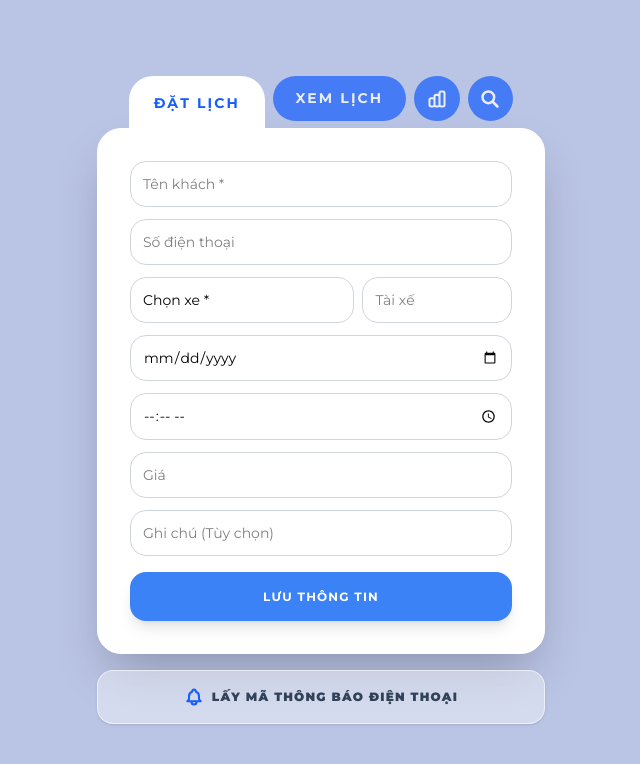
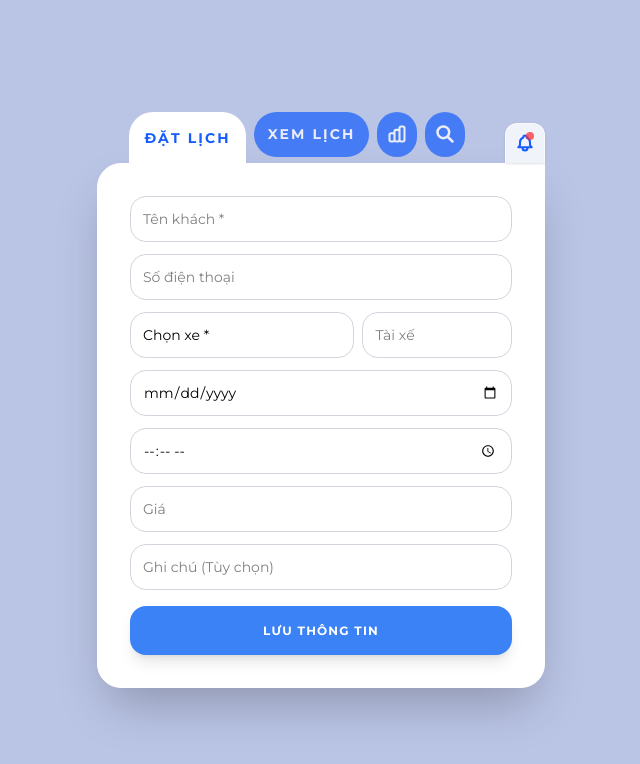
Before and after one commit to thanhhung0600/thuexe, a Next.js app: page / in a window 1280 px wide. Shown: the top 764 px of the page, without its empty margins (319-959 px from the left). Built offline with nearby package versions, Linux system fonts and the light colour scheme.

Commit message:
giao diện lần 2 1

```diff
--- a/src/app/page.js
+++ b/src/app/page.js
@@ -135,11 +135,32 @@ export default function Home() {
       <ToastContainer toasts={toasts} />
 
       <div className="w-full max-w-md relative">
-        <div className="relative z-10 -mb-[1px]">
-          <NavigationTabs activeTab={activeTab} setActiveTab={setActiveTab} />
+
+        {/* --- ĐÃ SỬA: Xếp Tabs và Nút Chuông lên cùng 1 dòng --- */}
+        <div className="relative z-10 -mb-[1px] flex items-end justify-between gap-2">
+
+          {/* Khu vực Tabs chiếm phần lớn chiều rộng */}
+          <div className="flex-1 overflow-x-auto no-scrollbar">
+            <NavigationTabs activeTab={activeTab} setActiveTab={setActiveTab} />
+          </div>
+
+          {/* Nút Chuông Thông Báo được thiết kế lại thành hình vuông bo góc nằm bên phải */}
+          <button
+            onClick={handleEnableNotification}
+            className="mb-[1px] h-10 w-10 shrink-0 bg-white/80 backdrop-blur-md shadow-sm border-t border-l border-r border-white/60 rounded-t-xl text-blue-600 hover:text-blue-800 hover:bg-white active:scale-95 transition-all flex items-center justify-center relative group"
+            title="Đăng ký nhận thông báo"
+          >
+            <svg className="w-5 h-5" fill="none" stroke="currentColor" viewBox="0 0 24 24">
+              <path strokeLinecap="round" strokeLinejoin="round" strokeWidth="2.5" d="M15 17h5l-1.405-1.405A2.032 2.032 0 0118 14.158V11a6.002 6.002 0 00-4-5.659V5a2 2 0 10-4 0v.341C7.67 6.165 6 8.388 6 11v3.159c0 .538-.214 1.055-.595 1.436L4 17h5m6 0v1a3 3 0 11-6 0v-1m6 0H9" />
+            </svg>
+
+            {/* Hiệu ứng chấm đỏ thông báo nhỏ góc trên */}
+            <span className="absolute top-2 right-2.5 w-2 h-2 bg-red-500 rounded-full animate-pulse"></span>
+          </button>
         </div>
+        {/* ---------------------------------------------------- */}
 
-        <div className="bg-white shadow-2xl p-6 sm:p-8 border border-white rounded-[1.5rem] relative z-0 transition-all duration-500 overflow-hidden">
+        <div className="bg-white shadow-2xl p-6 sm:p-8 border border-white rounded-b-[1.5rem] rounded-tl-[1.5rem] relative z-0 transition-all duration-500 overflow-hidden">
           {activeTab === "dat-lich" && (
             <DatLich
               formData={formData}
@@ -150,30 +171,10 @@ export default function Home() {
             />
           )}
 
-          {activeTab === "xem-lich" && (
-            <XemLich />
-          )}
-
-          {activeTab === "thong-ke" && (
-            <ThongKe />
-          )}
-
-          {activeTab === "tim-kiem" && (
-            <TimKiem />
-          )}
+          {activeTab === "xem-lich" && <XemLich />}
+          {activeTab === "thong-ke" && <ThongKe />}
+          {activeTab === "tim-kiem" && <TimKiem />}
         </div>
-
-        {/* Nút bấm Bật Thông Báo & Lấy Token */}
-        <button
-          onClick={handleEnableNotification}
-          className="w-full mt-4 bg-white/40 border border-white/60 text-slate-700 font-black py-4 rounded-2xl shadow-sm hover:bg-white/60 active:scale-95 transition-all text-[12px] uppercase tracking-widest flex items-center justify-center gap-2 backdrop-blur-sm"
-        >
-          <svg className="w-5 h-5 text-blue-600" fill="none" stroke="currentColor" viewBox="0 0 24 24">
-            <path strokeLinecap="round" strokeLinejoin="round" strokeWidth="2.5" d="M15 17h5l-1.405-1.405A2.032 2.032 0 0118 14.158V11a6.002 6.002 0 00-4-5.659V5a2 2 0 10-4 0v.341C7.67 6.165 6 8.388 6 11v3.159c0 .538-.214 1.055-.595 1.436L4 17h5m6 0v1a3 3 0 11-6 0v-1m6 0H9" />
-          </svg>
-          Lấy mã thông báo điện thoại
-        </button>
-
       </div>
 
       <style jsx global>{`
```
